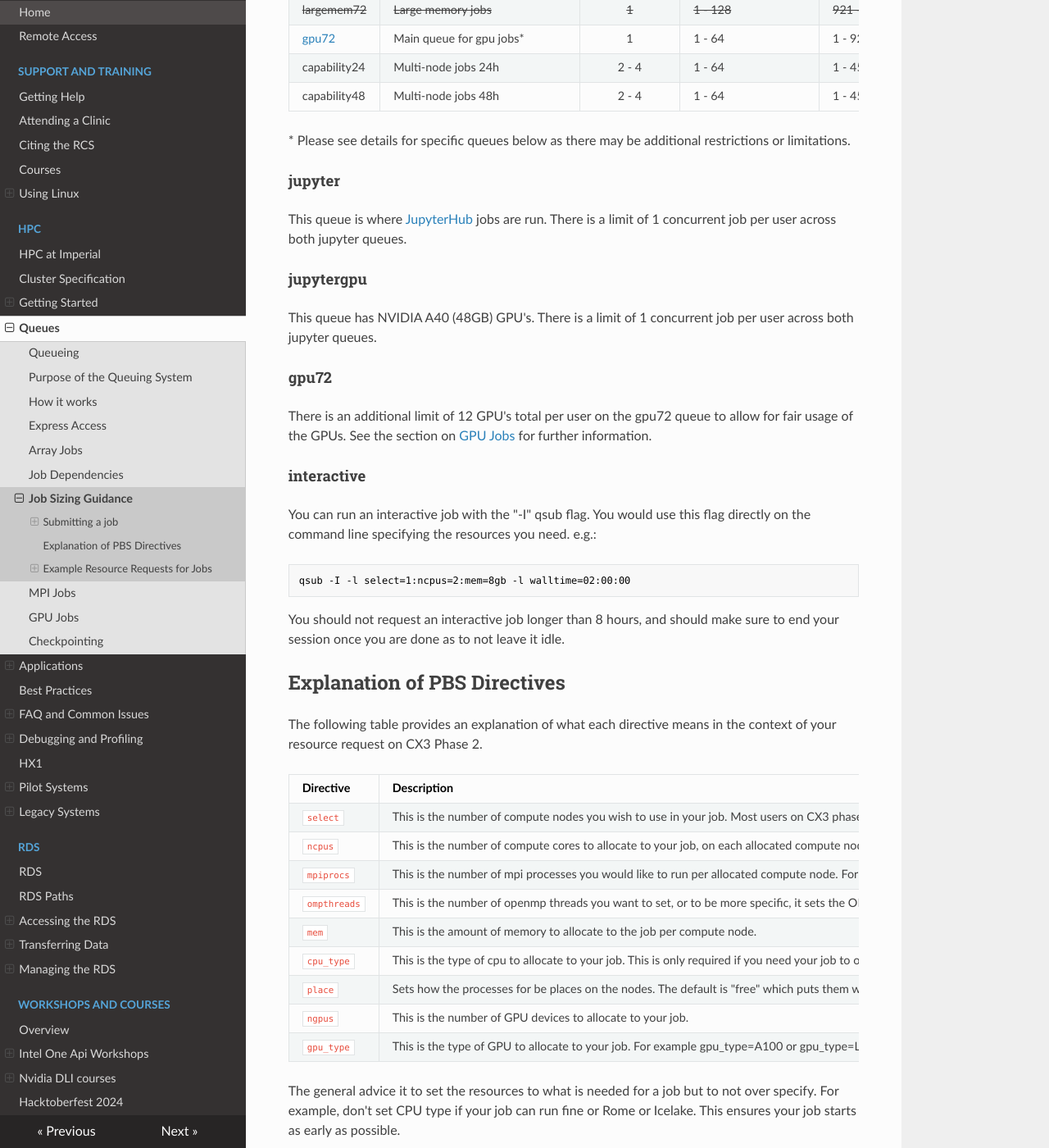
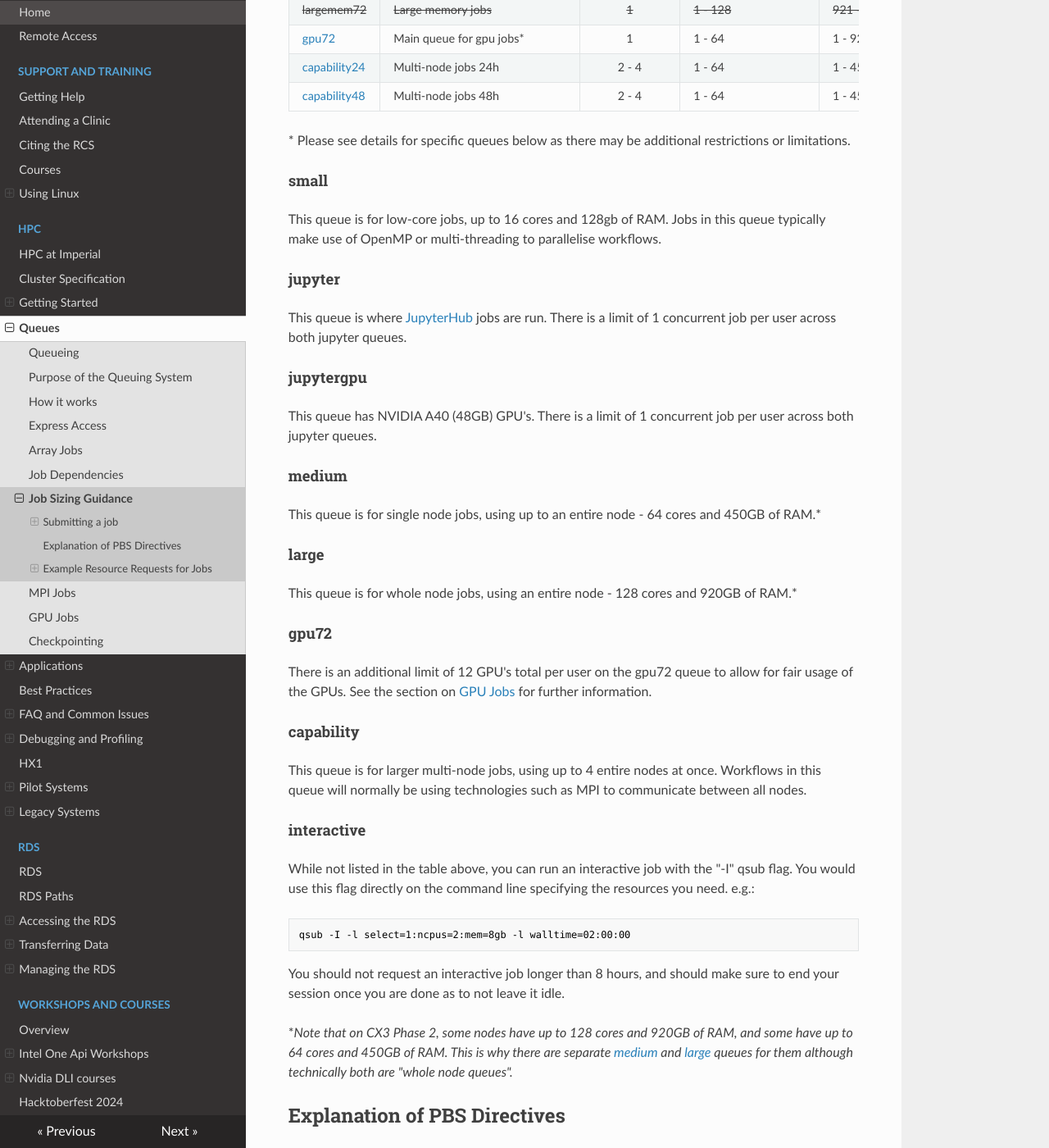
Before and after one commit to ImperialCollegeLondon/icl-rcs-user-guide, an MkDocs documentation site: the page built from docs/hpc/queues/job-sizing-guidance.md, in a window 1280 px wide and 1400 px high, scrolled down 1085 px. Shown: the whole window at 82% size. Built offline with MkDocs 1.6.1, drawn with Linux system fonts in a browser that asks for light colours; nearby versions of some CDN libraries; some of the changed text lies outside the part shown.

Commit message:
added descriptive sections for all queue types and transferred relevant info from pilot page over

````diff
--- a/docs/hpc/queues/job-sizing-guidance.md
+++ b/docs/hpc/queues/job-sizing-guidance.md
@@ -20,20 +20,23 @@ The following queues of jobs are supported:
 
 | Queue | Use Cases | Nodes per job | No. of cores per node<br>(ncpus) | Mem per node<br>(GB) | Walltime<br>(hrs) |
 | ----- | --------- | :-------------: | ---------------------------- | -------- | -------------- |
-| small24 | Low core jobs 24h | 1 | 1 - 16 | 1 - 128 | 0 - 24 |
-| small72 | Low core jobs 72h | 1 | 1 - 16 | 1 - 128 | 24 - 72 |
+| [small24](#small) | Low core jobs 24h | 1 | 1 - 16 | 1 - 128 | 0 - 24 |
+| [small72](#small) | Low core jobs 72h | 1 | 1 - 16 | 1 - 128 | 24 - 72 |
 | [jupyter](#jupyter) | Queue for JupyterHub jobs* | 1 | 1, 4, 8 | 8, 32, 64 | 2, 4, 8 |
 | [jupytergpu](#jupytergpu) | Queue for JupyterHub GPU jobs* | 1 | 4 | 32 | 8 |
-| medium24 | Single-node jobs 24h | 1 | 1 - 64 | 1 - 450 | 0 - 24 |
-| medium72 | Single-node jobs 72h | 1 | 1 - 64 | 1 - 450 | 24 - 72 |
-| large24 | Whole node jobs 24h | 1 | 1 - 128 | 1 - 920 | 0 - 24 |
-| large72 | Whole node jobs 72h | 1 | 1 - 128 | 1 - 920 | 24 - 72 |
+| [medium24](#medium) | Single-node jobs 24h | 1 | 1 - 64 | 1 - 450 | 0 - 24 |
+| [medium72](#medium) | Single-node jobs 72h | 1 | 1 - 64 | 1 - 450 | 24 - 72 |
+| [large24](#large) | Whole node jobs 24h | 1 | 1 - 128 | 1 - 920 | 0 - 24 |
+| [large72](#large) | Whole node jobs 72h | 1 | 1 - 128 | 1 - 920 | 24 - 72 |
 | <s>largemem72</s> | <s>Large memory jobs</s> | <s>1</s> | <s>1 - 128</s> | <s>921 - 4000</s> | <s>0 - 72</s> |
 | [gpu72](#gpu72) | Main queue for gpu jobs* | 1 | 1 - 64 | 1 - 920 | 0 - 72 |
-| capability24 | Multi-node jobs 24h | 2 - 4 | 1 - 64 | 1 - 450 | 0 - 24 |
-| capability48 | Multi-node jobs 48h | 2 - 4 | 1 - 64 | 1 - 450 | 24 - 48 |
+| [capability24](#capability) | Multi-node jobs 24h | 2 - 4 | 1 - 64 | 1 - 450 | 0 - 24 |
+| [capability48](#capability) | Multi-node jobs 48h | 2 - 4 | 1 - 64 | 1 - 450 | 24 - 48 |
 
 \* Please see details for specific queues below as there may be additional restrictions or limitations.
+
+#### small
+This queue is for low-core jobs, up to 16 cores and 128gb of RAM. Jobs in this queue typically make use of OpenMP or multi-threading to parallelise workflows.
 
 #### jupyter
 This queue is where [JupyterHub](https://jupyterhub-11.rcs.ic.ac.uk) jobs are run. There is a limit of 1 concurrent job per user across both jupyter queues.
@@ -41,15 +44,26 @@ This queue is where [JupyterHub](https://jupyterhub-11.rcs.ic.ac.uk) jobs are ru
 #### jupytergpu
 This queue has NVIDIA A40 (48GB) GPU's. There is a limit of 1 concurrent job per user across both jupyter queues.
 
+#### medium
+This queue is for single node jobs, using up to an entire node - 64 cores and 450GB of RAM.*
+
+#### large
+This queue is for whole node jobs, using an entire node - 128 cores and 920GB of RAM.*
+
 #### gpu72
 There is an additional limit of 12 GPU's total per user on the gpu72 queue to allow for fair usage of the GPUs. See the section on [GPU Jobs](#gpu-jobs) for further information.
 
+#### capability
+This queue is for larger multi-node jobs, using up to 4 entire nodes at once. Workflows in this queue will normally be using technologies such as MPI to communicate between all nodes.
+
 #### interactive
-You can run an interactive job with the "-I" qsub flag. You would use this flag directly on the command line specifying the resources you need. e.g.:
+While not listed in the table above, you can run an interactive job with the "-I" qsub flag. You would use this flag directly on the command line specifying the resources you need. e.g.:
 ```console
 qsub -I -l select=1:ncpus=2:mem=8gb -l walltime=02:00:00
 ```
 You should not request an interactive job longer than 8 hours, and should make sure to end your session once you are done as to not leave it idle.
+
+**Note that on CX3 Phase 2, some nodes have up to 128 cores and 920GB of RAM, and some have up to 64 cores and 450GB of RAM. This is why there are separate [medium](#medium) and [large](#large) queues for them although technically both are "whole node queues".*
 
 ## Explanation of PBS Directives
 The following table provides an explanation of what each directive means in the context of your resource request on CX3 Phase 2.
````
Also changed, not shown: other parts of docs/hpc/queues/job-sizing-guidance.md (+1 -1 lines).
